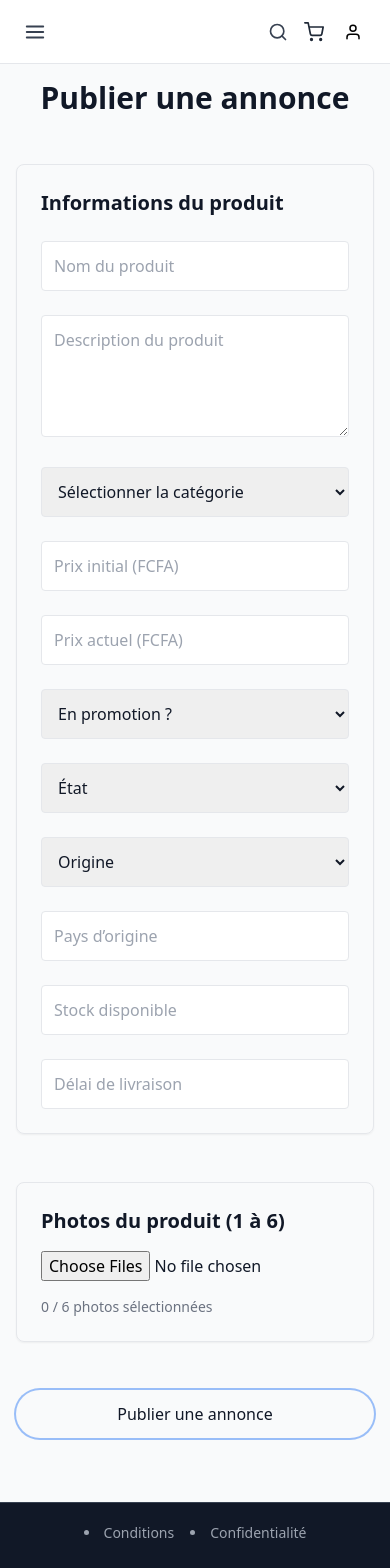
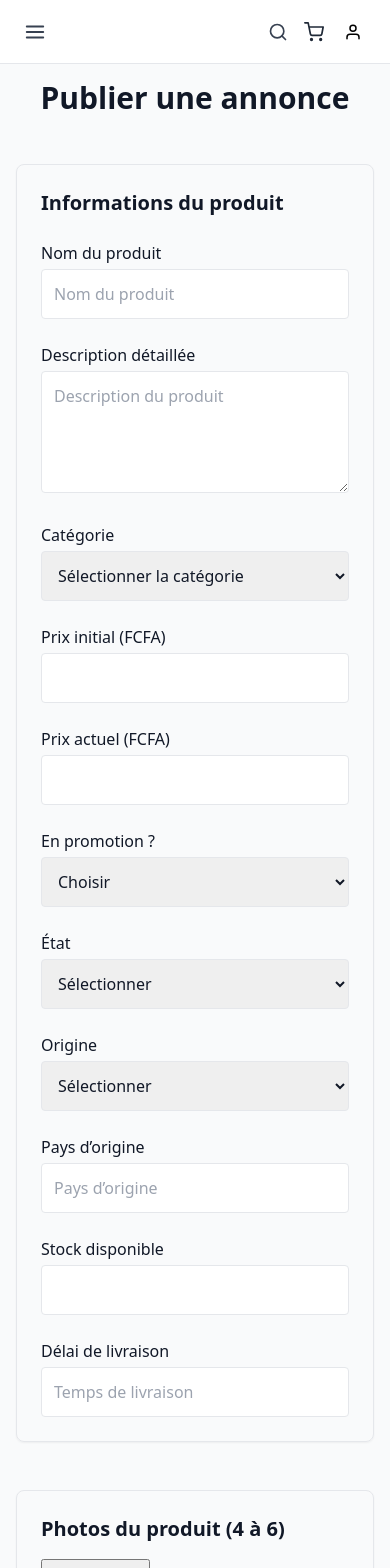
Before and after one commit to diabsking/Dakarbusinesse, a React (Vite) app in the folder frontend/: page /produits/publier in a window 390 px wide. Shown: the top 1568 px of the page. Built offline with nearby package versions, Linux system fonts and the light colour scheme.

Commit message:
corriger

```diff
--- a/frontend/src/pages/PublierProduit.jsx
+++ b/frontend/src/pages/PublierProduit.jsx
@@ -1,4 +1,5 @@
 import { useState } from "react";
+import axios from "axios";
 import api from "../services/api";
 
 function PublierProduit() {
@@ -27,12 +28,6 @@ function PublierProduit() {
 
   const handleImages = (e) => {
     const files = Array.from(e.target.files);
-
-    if (images.length + files.length > 6) {
-      alert("Maximum 6 photos autorisées");
-      return;
-    }
-
     setImages((prev) => [...prev, ...files]);
     const previewUrls = files.map((file) => URL.createObjectURL(file));
     setPreviews((prev) => [...prev, ...previewUrls]);
@@ -47,9 +42,8 @@ function PublierProduit() {
   const handleSubmit = async (e) => {
     e.preventDefault();
 
-    // ✅ 1 à 6 photos obligatoires
-    if (images.length < 1 || images.length > 6) {
-      return alert("Veuillez ajouter entre 1 et 6 photos");
+    if (images.length < 4 || images.length > 6) {
+      return alert("4 à 6 images obligatoires");
     }
 
     try {
@@ -63,7 +57,6 @@ function PublierProduit() {
 });
 
       alert("Produit publié avec succès");
-
       setForm({
         nom: "",
         description: "",
@@ -77,7 +70,6 @@ function PublierProduit() {
         stock: "",
         delaiLivraison: "",
       });
-
       setImages([]);
       setPreviews([]);
     } catch (err) {
@@ -94,10 +86,13 @@ function PublierProduit() {
       <h1 className="text-3xl font-bold text-center">Publier une annonce</h1>
 
       <form onSubmit={handleSubmit} className="space-y-12">
+
         {/* ================= PRODUIT ================= */}
         <section className="space-y-6 border p-6 rounded-lg shadow-sm">
           <h2 className="text-xl font-semibold">Informations du produit</h2>
 
+          <div>
+            <label className="block font-medium mb-1">Nom du produit</label>
             <input
               name="nom"
               value={form.nom}
@@ -105,7 +100,10 @@ function PublierProduit() {
               placeholder="Nom du produit"
               className="w-full p-3 border rounded"
             />
+          </div>
 
+          <div>
+            <label className="block font-medium mb-1">Description détaillée</label>
             <textarea
               name="description"
               value={form.description}
@@ -114,7 +112,10 @@ function PublierProduit() {
               placeholder="Description du produit"
               className="w-full p-3 border rounded"
             />
+          </div>
 
+          <div>
+            <label className="block font-medium mb-1">Catégorie</label>
             <select
               name="categorie"
               value={form.categorie}
@@ -137,61 +138,75 @@ function PublierProduit() {
               <option>Automobile</option>
               <option>Services</option>
             </select>
+          </div>
 
           <div className="grid md:grid-cols-2 gap-6">
+            <div>
+              <label className="block font-medium mb-1">Prix initial (FCFA)</label>
               <input
                 type="number"
                 name="prixInitial"
                 value={form.prixInitial}
                 onChange={handleChange}
-              placeholder="Prix initial (FCFA)"
                 className="w-full p-3 border rounded"
               />
+            </div>
+            <div>
+              <label className="block font-medium mb-1">Prix actuel (FCFA)</label>
               <input
                 type="number"
                 name="prixActuel"
                 value={form.prixActuel}
                 onChange={handleChange}
-              placeholder="Prix actuel (FCFA)"
                 className="w-full p-3 border rounded"
               />
             </div>
+          </div>
 
           <div className="grid md:grid-cols-3 gap-6">
+            <div>
+              <label className="block font-medium mb-1">En promotion ?</label>
               <select
                 name="enPromotion"
                 value={form.enPromotion}
                 onChange={handleChange}
                 className="w-full p-3 border rounded"
               >
-              <option value="">En promotion ?</option>
+                <option value="">Choisir</option>
                 <option>Oui</option>
                 <option>Non</option>
               </select>
-
+            </div>
+            <div>
+              <label className="block font-medium mb-1">État</label>
               <select
                 name="etat"
                 value={form.etat}
                 onChange={handleChange}
                 className="w-full p-3 border rounded"
               >
-              <option value="">État</option>
+                <option value="">Sélectionner</option>
                 <option>Neuf</option>
                 <option>Occasion</option>
               </select>
-
+            </div>
+            <div>
+              <label className="block font-medium mb-1">Origine</label>
               <select
                 name="origine"
                 value={form.origine}
                 onChange={handleChange}
                 className="w-full p-3 border rounded"
               >
-              <option value="">Origine</option>
+                <option value="">Sélectionner</option>
                 <option>Local</option>
                 <option>Vient de l’étranger</option>
               </select>
             </div>
+          </div>
 
+          <div>
+            <label className="block font-medium mb-1">Pays d’origine</label>
             <input
               name="paysOrigine"
               value={form.paysOrigine}
@@ -199,52 +214,70 @@ function PublierProduit() {
               placeholder="Pays d’origine"
               className="w-full p-3 border rounded"
             />
+          </div>
 
           <div className="grid md:grid-cols-2 gap-6">
+            <div>
+              <label className="block font-medium mb-1">Stock disponible</label>
               <input
                 type="number"
                 name="stock"
                 value={form.stock}
                 onChange={handleChange}
-              placeholder="Stock disponible"
                 className="w-full p-3 border rounded"
               />
+            </div>
+            <div>
+              <label className="block font-medium mb-1">Délai de livraison</label>
               <input
                 name="delaiLivraison"
                 value={form.delaiLivraison}
                 onChange={handleChange}
-              placeholder="Délai de livraison"
+                placeholder="Temps de livraison"
                 className="w-full p-3 border rounded"
               />
+            </div>
           </div>
         </section>
 
         {/* ================= IMAGES ================= */}
         <section className="space-y-4 border p-6 rounded-lg shadow-sm">
-          <h2 className="text-xl font-semibold">
-            Photos du produit (1 à 6)
-          </h2>
-
+          <h2 className="text-xl font-semibold">Photos du produit (4 à 6)</h2>
           <input
             type="file"
             multiple
             accept="image/*"
             onChange={handleImages}
-            className="w-full"
+            className="mb-4 w-full"
           />
 
-          <p className="text-sm text-gray-500">
-            {images.length} / 6 photos sélectionnées
-          </p>
-
-          {previews.length > 0 && (
-            <div className="flex gap-3 flex-wrap">
-              {previews.map((src, index) => (
-                <div key={index} className="relative">
+          {previews.length > 0 ? (
+            <div className="flex flex-col md:flex-row gap-4">
+              <div className="flex-shrink-0 w-full md:w-2/3">
+                <img
+                  src={previews[0]}
+                  alt="Image principale"
+                  className="w-full h-64 md:h-80 object-cover rounded-lg border"
+                />
+              </div>
+              <div className="flex md:flex-col gap-2 overflow-x-auto md:overflow-x-visible md:w-1/3">
+                {previews.map((src, index) => {
+                  if (index === 0) return null;
+                  return (
+                    <div key={index} className="relative flex-shrink-0">
                       <img
                         src={src}
                         alt={`preview-${index}`}
-                    className="w-24 h-24 object-cover rounded border"
+                        className="w-20 h-20 md:w-24 md:h-24 object-cover rounded-lg border cursor-pointer"
+                        onClick={() => {
+                          const newPreviews = [...previews];
+                          [newPreviews[0], newPreviews[index]] = [newPreviews[index], newPreviews[0]];
+                          setPreviews(newPreviews);
+
+                          const newImages = [...images];
+                          [newImages[0], newImages[index]] = [newImages[index], newImages[0]];
+                          setImages(newImages);
+                        }}
                       />
                       <button
                         type="button"
@@ -254,6 +287,14 @@ function PublierProduit() {
                         ✕
                       </button>
                     </div>
+                  );
+                })}
+              </div>
+            </div>
+          ) : (
+            <div className="grid grid-cols-2 md:grid-cols-3 gap-4">
+              {[...Array(4)].map((_, i) => (
+                <div key={i} className="h-24 md:h-32 bg-gray-200 animate-pulse rounded-lg" />
               ))}
             </div>
           )}
@@ -266,7 +307,11 @@ function PublierProduit() {
             type="submit"
             className="px-14 py-3 rounded-full ring-2 w-full sm:w-auto"
           >
-            {loading ? "Publication..." : "Publier une annonce"}
+            {loading ? (
+              <span className="animate-pulse">Publication...</span>
+            ) : (
+              "Publier une annonce"
+            )}
           </button>
         </div>
       </form>
```
Lines whose indentation alone changed are shown as unchanged.
